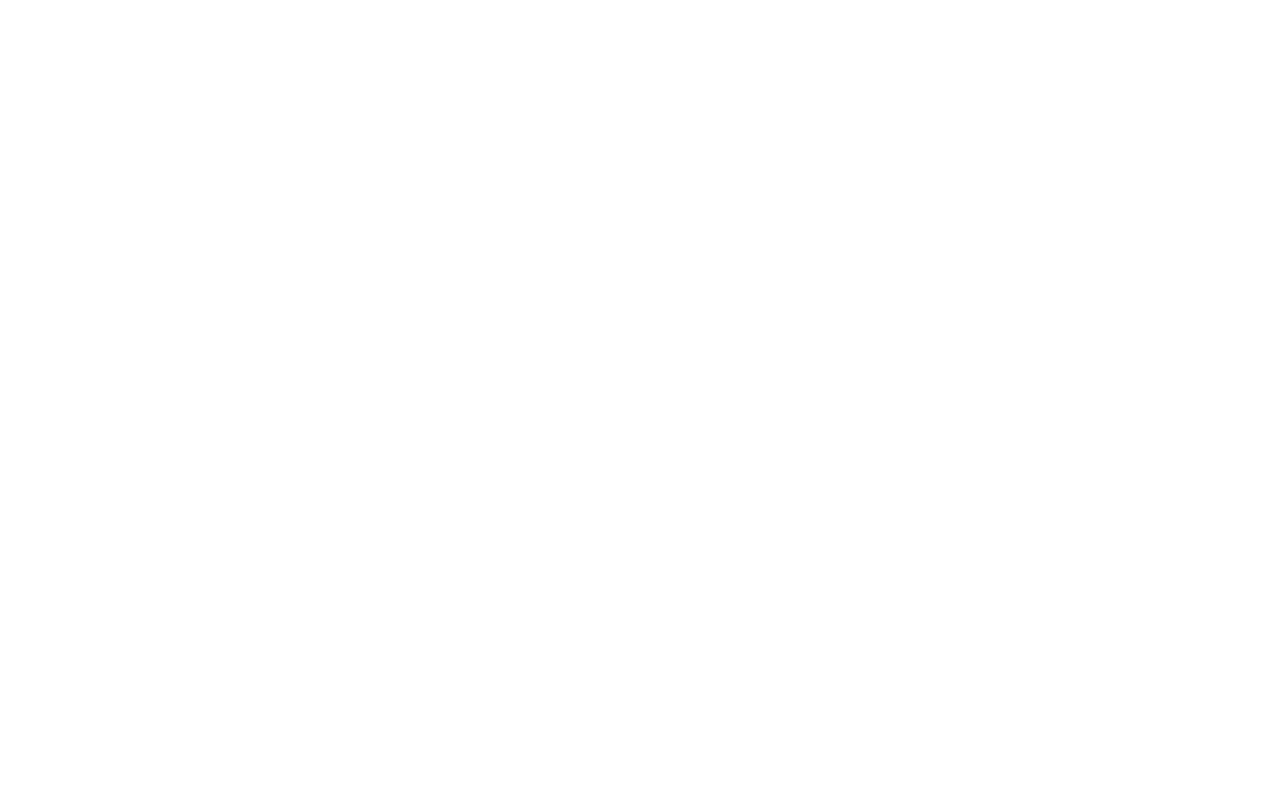
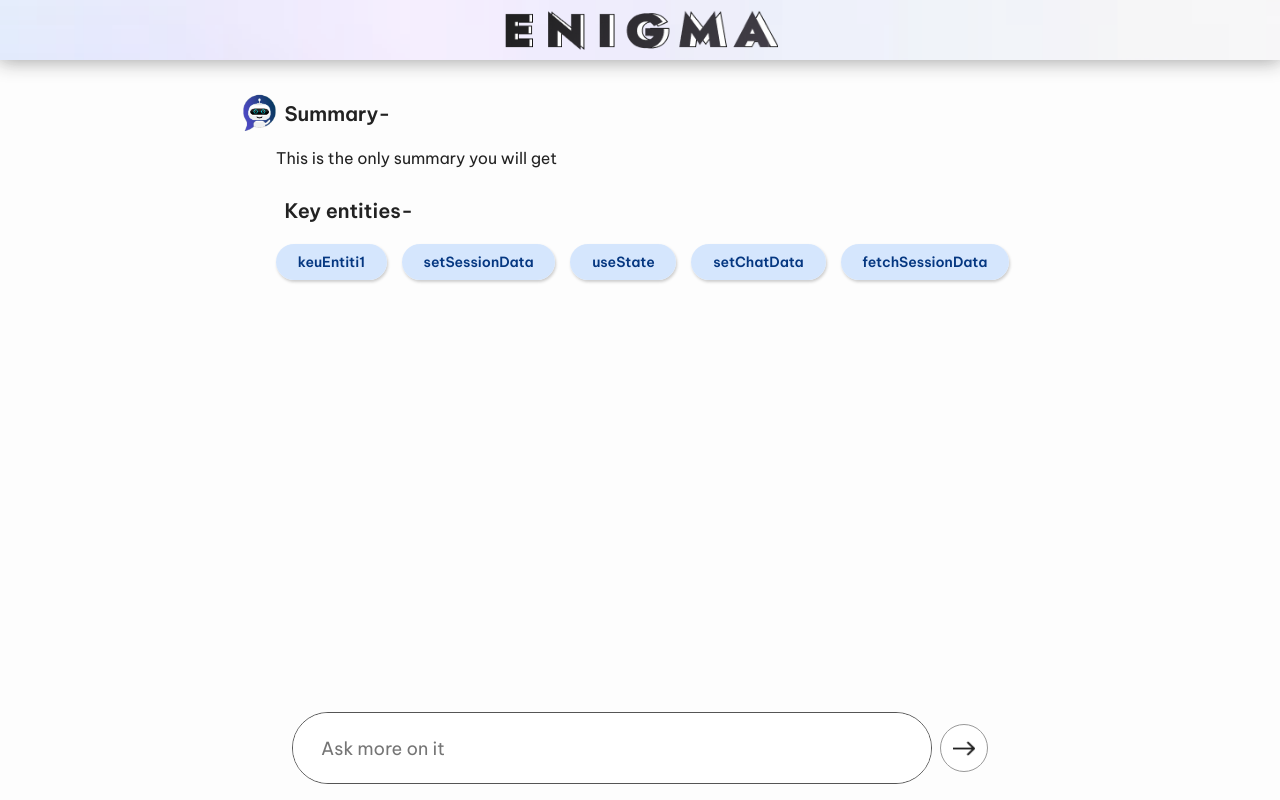
Before and after one commit to Aryankarma/EnigmaFrontEnd, a Next.js app: page /conversation in a window 1280 px wide. Before the commit this address had no page. Built offline with nearby package versions, Linux system fonts and the light colour scheme.

Commit message:
v2 setup frontend

```diff
--- /dev/null
+++ b/app/components/TagsComponent.jsx
@@ -0,0 +1,30 @@
+import styles from '../conversation/convostyles.module.scss'
+
+function TagsComponent ({keys}) {
+
+
+    const tagsComponentDivStyles = {
+        borderRadius : "0 30px 30px 30px",
+        listStyleType: "none",
+        display: "flex",
+        justifyContent: "center",
+        alignItems: 'center',
+        flexDirection: "row",
+        justifyContent: "flex-start",
+        gap: "15px",
+        flexWrap: "wrap",
+        paddingLeft: "20px",
+        cursor: "default",
+        width: "50vw"
+    }
+
+    return <div style={tagsComponentDivStyles} className={styles.tagsComponentDiv}>
+        {keys.map((input, index)=>{
+            return <div key={index} className={styles.tags}>
+                  <span htmlFor={`${"checkTag"}` + index } key ={index}>{input}</span>
+            </div>
+        })}
+     </div>
+}
+
+export default TagsComponent;
--- a/app/components/navbar.jsx
+++ b/app/components/navbar.jsx
@@ -6,8 +6,8 @@
       <Image
         className={styles.enigmaLogo}
         src="/img/enigmalogo.png"
-        width={250}
-        height={60}
+        width={275}
+        height={65}
         alt="enigmaIcon"
         />
     {/* <h1 className={styles.enigma}>ENIGMA</h1>
--- a/app/conversation/convostyles.module.scss
+++ b/app/conversation/convostyles.module.scss
@@ -1,4 +1,4 @@
-$lightBackground: #f2f2f2;
+$lightBackground: #fdfdfd;
 $darkText: #222222;
 $dialougeBackground: #f2efef;
 $chatDialougeBackground: #EDEDED;
@@ -20,12 +20,23 @@
     transition: 300ms ease-in-out;
 }
 
+@keyframes fade{
+    0%{
+        opacity: 0%;
+    }
+    100%{
+        opacity: 100%;
+    }
+}
+
 .parentContainer{
     width: 100vw;
     height: 100vh;
     color: $darkText;
-    h2{
-        font-size: 22px;
+    animation: 250ms fade ease-in-out;
+
+    h2,h1{
+        font-size: 20px;
         font-weight: 600;
         margin: .5rem 0;
         display: flex;
@@ -33,8 +44,8 @@
         transform: translate(-2.8%);
         // transform: translate(-1.35%);
     }p, li{
-        font-size: 16px;
-        letter-spacing: .5px;
+        font-size: 18px;
+        text-justify: inter-word;
         text-align: justify;
     }p{
         padding-left: 2rem;
@@ -43,6 +54,28 @@
     }
 
     overflow: hidden;
+}
+
+#main{
+    overflow: hidden;
+}
+
+#c_con{
+    &::-webkit-scrollbar {
+        width: 5px ;
+    }
+
+    &::-webkit-scrollbar-track {
+        background: #f1f1f1;
+    }
+
+    &::-webkit-scrollbar-thumb {
+        background: #888;
+    }
+
+    &::-webkit-scrollbar-thumb:hover {
+        background: #555;
+    }
 }
 
 .main{
@@ -57,12 +90,9 @@
     flex-direction: column;
     background-color: $lightBackground;
 
-    &::-webkit-scrollbar{
-        display: none;
-    }
 }
 #containers{
-    padding-bottom: 1.5rem;
+    padding-bottom: 2rem;
     width: 60vw;
     margin: auto;
     .que{
@@ -70,11 +100,13 @@
         border: 1px solid #999;
         background: #dedede30;
         border-radius: 0 15px 15px 15px;
+
     }
     .youLogo{
         height: 35px;
         width: 35px;
         margin-left: 6.5px;
+        // margin-top: 1rem;
     }
     .marginTop1rem{
         margin-top: 2.5rem;
@@ -83,7 +115,7 @@
         height: 50px;
         width: 50px;
     }.secondhead{
-        padding: 20px 50px 10px 50px;
+        padding: 20px 50px;
     }
 }
 
@@ -94,6 +126,10 @@
     border: 1px solid #999;
     border-radius: 10px;
 }
+.tagContainer{
+    height: auto;
+    width: auto;
+}
 .summary, .keypoints{
     // padding: 2rem 3rem;
     // outline: 1px solid #ccc;
@@ -102,21 +138,50 @@
     list-style-type: none;
     @include flexCenter(row);
     justify-content: flex-start;
-    gap: 20px;
+    gap: 10px;
     flex-wrap: wrap;
     padding-left: 20px;
     cursor: default;
-    li{
-        padding: .5rem 1.5rem;
+    li, label{
+        padding: .5rem 1.3rem;
         border-radius: 30px;
         background-color: #353535;
-        box-shadow: 1px 2px 3px #999;
+        box-shadow: 1px 2px 3px #ccc;
         color: white;
+        height: 30px;
+        width: 60px;
+        border: 1px solid transparent;
+        -webkit-user-select: none; /* Safari */
         &:hover{
             opacity: .95;
+            border: 1px solid black;
             @include transition;
         }
     }
+
+    input[type="checkbox"]:checked + label {
+        background-color: rgb(111, 164, 237);
+    }
+}
+
+.tempbutton{
+    padding: 20px;
+}
+
+.keypoints {
+    gap: 25px 15px;
+    li, label{
+        font-size: 14px !important;
+        color: #053781;
+        background: rgb(213 230 253);
+        font-weight: 600;
+        &:hover{
+            background: rgb(111 164 237);
+        }
+    }
+    // &:active{
+    //     background: blue;
+    // }
 }
 .inputbox{
     @include flexCenter(row);
@@ -124,26 +189,25 @@
     width: 100vw;
     z-index: 2;
     bottom: 0;
-    height: 3.5rem;
     margin: 1rem;
+    display: flex;
+    flex-direction: column;
+    background-color: transparent;
 
     form{
         @include flexCenter(row);
-        position: absolute;
-        bottom: 10px;
     }
 
     input, textarea{
-        height: 4rem;
+        height: 4.5rem;
         width: 50vw;
-        padding: .5rem 1.75rem;
+        padding: 1.5rem 1.75rem;
         border-radius: 4rem;
         border: 1px solid #999;
         resize: none;
         font-family: "Be Vietnam Pro", sans-serif;
         font-weight: 400;
         font-size: 18px;
-
 
         &::-webkit-scrollbar{
             visibility: hidden;
@@ -177,3 +241,99 @@
         }
     }
 }
+
+
+.tagsComponentDiv{
+    border-radius: 0 30px 30px 30px;
+    list-style-type: none;
+    display: flex;
+    justify-content: center;
+    align-items: center;
+    flex-direction: row;
+    justify-content: flex-start;
+    gap: 15px;
+    flex-wrap: wrap;
+    padding-left: 20px;
+    cursor: default;
+    width: 50vw;
+}
+
+.tags{
+    letter-spacing: 0;
+    transform: translate(0, 45%);
+    z-index: 2;
+
+    label{
+        padding: 0.5rem 1.3rem;
+        border-radius: 30px;
+        box-shadow: 1px 2px 3px #ccc;
+        height: 30px;
+        width: 60px;
+        border: 1px solid transparent;
+        -webkit-user-select: none;
+        font-size: 14px !important;
+        color: #fff;
+        background-color: #111;
+        font-weight: 600;
+        animation: 200ms fade ease-in-out;
+
+        &:hover{
+            opacity: 0.9;
+            background-color: #333;
+            border: 1px solid #333;
+            transition: 300ms ease-in-out;
+        }
+    }
+}
+
+.tagsComponentDiv{
+    border-radius: 0 30px 30px 30px;
+    list-style-type: none;
+    display: flex;
+    justify-content: center;
+    align-items: center;
+    flex-direction: row;
+    justify-content: flex-start;
+    gap: 15px;
+    flex-wrap: wrap;
+    padding-left: 20px;
+    cursor: default;
+    width: 50vw;
+}
+
+.tags{
+    letter-spacing: 0;
+    transform: translate(0, 45%);
+    z-index: 2;
+
+    span{
+        padding: 0.5rem 1.3rem;
+        border-radius: 30px;
+        box-shadow: 1px 2px 3px #ccc;
+        height: 30px;
+        width: 60px;
+        border: 1px solid transparent;
+        -webkit-user-select: none;
+        font-size: 14px !important;
+        color: #fff;
+        background-color: #111;
+        font-weight: 600;
+        animation: 200ms fade ease-in-out;
+
+        &:hover{
+            opacity: 0.9;
+            background-color: #333;
+            border: 1px solid #333;
+            transition: 300ms ease-in-out;
+        }
+    }
+}
+
+@keyframes fade{
+    0%{
+        opacity: 0%;
+    }
+    100%{
+        opacity: 100%;
+    }
+  }
--- /dev/null
+++ b/app/conversation/fetchData.js
@@ -0,0 +1,27 @@
+export async function fetchSessionData(sessionId) {
+    const response = { data: null, error: null }
+    try {
+      const dataraw = await fetch(
+        "http://localhost:8000/chat/s/" + sessionId,
+        {
+          method: "GET",
+        }
+      );
+
+      if (!dataraw.ok) {
+        console.log("API not working");
+        return;
+      }
+
+      /**
+       * @type {SessionFetchAPIResponse}
+       */
+      const data = await dataraw.json();
+      response.data = data;
+      // console.log(data.summary)
+    } catch (error) {
+      console.log("Got error:", error);
+      response.error = error;
+    }
+    return response;
+  }
--- a/app/conversation/page.jsx
+++ b/app/conversation/page.jsx
@@ -1,113 +1,62 @@
 "use client";
+import styles from "./convostyles.module.scss";
+import Navbar from "../components/Navbar";
+import { useState, useRef, useEffect } from "react";
+import Image from "next/image";
+import React from "react";
+import { fetchSessionData } from "./fetchData";
+import TagsComponent from '../components/TagsComponent'
 
-import styles from "./convostyles.module.scss";
-import Navbar from "../components/navbar";
-import { useEffect, useState, useRef } from "react";
-import Image from "next/image";
-import { useRouter } from "next/navigation";
-import React from "react";
+const sessionData ={
+    key_entities: ["keuEntiti1", "setSessionData","useState","setChatData","fetchSessionData"] ,
+    summary: "This is the only summary you will get"
 
-const chatData = [];
-
-function Convo() {
-  // if (typeof window === 'undefined'){
-  //     return <div></div>
-  // }
-
-  const sessionSummaryData = window.sessionStorage.getItem("summary_response");
-  const router = useRouter();
-
-  if (!sessionSummaryData) {
-    router.push("/");
-    return null;
 }
 
-  const summaryData = JSON.parse(sessionSummaryData);
+function Convo({ params }) {
+//   const session_id = params.id;
+//   const [sessionData, setSessionData] = useState(null);
 
-  // console.log("summaryData", summaryData.summary[0].summary_text);
+//   const [inputQuery, setInputQuery] = useState("");
+  const [chatData, setChatData] = useState([]);
+  const [keys, setkeys] = useState([])
 
-  const [inputQuery, setInputQuery] = useState("");
-  const [chatData, setChatData] = useState([]);
-  const [text, setText] = useState('');
+//   useEffect(() => {
+//     fetchSessionData(session_id).then(({ data, error }) => {
+//       if (error) {
+//         setSessionData(null);
+//       } else setSessionData(data);
+//     });
+//   }, []);
 
-  const chatContainerRef = useRef(null);
+  // useEffect(() => {
+  //   // if (sessionData) setChatData(sessionData.messages);
+  // }, [sessionData]);
 
-  // var initialScrollHeight = 0;
+//   useEffect(()=>{
+//     scrollToBottom();
+//   },[chatData])
 
-  // useEffect(()=>{
-  //     initialScrollHeight = document.querySelector("#\\#main").offsetHeight;
-  // },[])
-
-  // const scrollToBottom = (initialScrollHeight) => {
-  //     var currentScrollHeight = document.querySelector("#\\#main").scrollHeight;
-  //     console.log("initialScrollHeight", initialScrollHeight)
-  //     console.log("currentScrollHeight", currentScrollHeight)
-  //     console.log("scrollTo", currentScrollHeight - initialScrollHeight)
-
-  //     let scrollHeight = currentScrollHeight - initialScrollHeight;
-
-  //     document.querySelector("#\\#main").scrollTop = scrollHeight;
-  // }
-
-  function increaseRow (){
-    console.log(document.querySelector("#query").style)
-  }
-
-  function TextWidthChecker(text) {
-    const span = document.createElement('span');
-    span.style.visibility = 'hidden';
-    span.style.whiteSpace = 'pre';
-    span.style.position = 'absolute';
-    span.style.top = '-9999px';
-    document.body.appendChild(span);
-
-    span.textContent = text;
-    const width = span.offsetWidth;
-    const maxWidth = document.querySelector("#query").offsetWidth;
-
-    if(width > (maxWidth - 50))
-      increaseRow()
-
-    console.log('Width of the text:', width);
-
-    document.body.removeChild(span);
-  }
-
-  function handleInputChange(e) {
-    setText(e.target.value);
-
-    TextWidthChecker(e.target.value);
-
-    setInputQuery(e.target.value);
-  }
   async function handleSubmit() {
     if (inputQuery.trim() === "") return;
 
     const dataTemplate = {
-      id: chatData.length + 1,
-      question: inputQuery,
-      answer: "",
+      role: "user",
+      content: inputQuery,
     };
 
     setChatData((prevChatData) => [...prevChatData, dataTemplate]);
     document.querySelector("#query").value = "";
 
-    scrollToBottom();
-
-    // document.querySelector("#\\#main").scrollTop = 500;
-
-    apifetch(inputQuery);
+    // apifetch(inputQuery);
   }
 
-  const mainElement = document.querySelector("#\\#main");
+  // const mainElement = document.querySelector("#\\#main");
 
   function scrollToBottom() {
-    // console.log("offsetHeight ", mainElement.offsetHeight)
-    // console.log("scrollHeight ", mainElement.scrollHeight)
-
-    mainElement.scrollTop = mainElement.scrollHeight;
-    const el = document.querySelector("#c_con")
-    el.scrollBy(0, el.scrollHeight)
+    // mainElement.scrollTop = mainElement.scrollHeight;
+    const el = document.querySelector("#c_con");
+    el ? el.scroll(0, el.scrollHeight) : null
   }
 
   const handleKeyPressOnInput = (e) => {
@@ -117,10 +66,30 @@
     }
   };
 
+  const updateCheckBoxes=(e)=>{
+    const keycurrent = e.target.innerHTML
+    console.log("Thds is from parent function")
+    setkeys(prevKeys => {
+      if(keys){
+        if(keys.includes(keycurrent)){
+          return keys.filter(item => item !== keycurrent);
+        }else{
+          return [...prevKeys, keycurrent]
+        }
+      }
+    })
+  }
+
+//   useEffect(() => {
+//     console.log(keys);
+//   }, [keys]);
+
+
+
   async function apifetch(query) {
     try {
       const dataraw = await fetch(
-        "http://localhost:8000/chat/" + summaryData.session_id,
+        "http://localhost:8000/chat/" + sessionData._session_id,
         {
           method: "POST",
           headers: {
@@ -138,29 +107,39 @@
       }
 
       const data = await dataraw.json();
-      console.log(data);
+      // console.log(data);
 
       setChatData((prevChatData) => {
-        const updatedChatData = [...prevChatData];
-        updatedChatData[updatedChatData.length - 1].answer = data;
-        console.log(chatData);
+        const updatedChatData = [...prevChatData, { role: "assistant", content: data}]
+        // console.log(chatData);
         return updatedChatData;
       });
 
-      scrollToBottom();
-      console.log(document.querySelector("#main").scrollHeight);
+      // console.log(document.querySelector("#\\#main").scrollHeight);
     } catch (error) {
       console.log("Got error:", error);
     }
   }
+
+//   if (!sessionData) {
+//     return <div>Loading...</div>;
+//   }
 
 
 return (
     <div className={styles.parentContainer}>
       <Navbar />
 
-      <div id="main" className={styles.main}>
-        <div id="c_con" style={{ overflow: "scroll", width: "100vw", height: "calc(100vh - 4.5rem)", scrollBehavior: "smooth" }}>
+      <div style={{overflow:"hidden"}} id="#main" className={styles.main}>
+        <div
+          id="c_con"
+          style={{
+            overflowY: "scroll",
+            width: "100vw",
+            height: "calc(100vh - 4.5rem)",
+            scrollBehavior: "smooth",
+          }}
+        >
           <div id={styles.containers}>
             <h2>
               <img
@@ -170,17 +149,21 @@
               />
               Summary-
             </h2>
-            <p className={styles.summary}>{summaryData.summary[0].summary_text}</p>
-            <h2 className={styles.secondhead}>Key Entities-</h2>
+              <div style={{whiteSpace: "break-spaces", lineHeight: "1.5rem"}} className={styles.summary}>{sessionData.summary}</div>
+            <h2 className={styles.secondhead}>Key entities-</h2>
             <ul className={styles.keypoints}>
-              {summaryData.key_entities.map((input, index) => {
-                return <li key={index}>{input}</li>;
+              {sessionData.key_entities.map((input, index) => {
+                return <div key={index} className={styles.tagContainer}>
+                  <input style={{display:"none"}} className={styles.checkTag} id={`${"checkTag"}` + index } type="checkbox"/>
+                  <label onClick={(e)=>updateCheckBoxes(e)} htmlFor={`${"checkTag"}` + index } key ={index}>{input}</label>
+                </div>
               })}
             </ul>
           </div>
           {chatData.map((input, index) => {
             return (
               <React.Fragment key={index}>
+                {input.role === "user" ? (
                   <div id={styles.containers}>
                     <h2 className={styles.marginTop1rem}>
                       <img
@@ -191,9 +174,10 @@
                       You
                     </h2>
                     <p key={input.id} className={styles.que}>
-                    {input.question}
+                      {input.content}
                     </p>
                   </div>
+                ) : (
                   <div id={styles.containers}>
                     <h2>
                       <img
@@ -204,20 +188,23 @@
                       Enigma
                     </h2>
                     <p key={input.id} className={styles.ans}>
-                    {input.answer}
+                      {input.content}
                     </p>
                   </div>
+                )}
               </React.Fragment>
             );
           })}
         </div>
 
-        <div>
+        <div style={{backgroundColor:"transparent"}}>
           <div className={styles.inputbox}>
+
+            <TagsComponent keys={keys}/>
+
             <form action="" method="post">
-
               <textarea
-                onChange={(e) => handleInputChange(e)}
+                onChange={(e) => setInputQuery(e.target.value)}
                 onKeyDown={(e) => handleKeyPressOnInput(e)}
                 type="text"
                 name="query"
@@ -237,7 +224,6 @@
                   alt="input arrow"
                 />
               </div>
-
             </form>
           </div>
         </div>
@@ -245,5 +231,4 @@
     </div>
   );
 }
-
 export default Convo;
--- a/app/layout.js
+++ b/app/layout.js
@@ -1,6 +1,6 @@
 import './globals.css'
 import { Inter } from 'next/font/google'
-import Head from 'next/head';
+// import Head from 'next/head';
 
 const inter = Inter({ subsets: ['latin'] })
 
--- a/app/page.jsx
+++ b/app/page.jsx
@@ -1,9 +1,10 @@
 import styles from "./page.module.scss";
 import DragDropAnalysis from "./components/Drag&Drop";
 // import Card, { DraggableCardWrapper } from './components/Drag&Drop'
-import Navbar from "./components/navbar";
+import Navbar from "./components/Navbar";
 
 export default function Home() {
+
   return (
     <div className={styles.parentContainer}>
 
--- a/app/page.module.scss
+++ b/app/page.module.scss
@@ -1,4 +1,4 @@
-$lightBackground: #f2f2f2;
+$lightBackground: #fdfdfd;
 $darkText: #222222;
 $dialougeBackground: #f2efef;
 $chatDialougeBackground: #EDEDED;
@@ -22,6 +22,36 @@
   transition: 300ms ease-in-out;
 }
 
+@keyframes fade{
+  0%{
+      opacity: 0%;
+  }
+  100%{
+      opacity: 100%;
+  }
+}
+
+
+.loadingContainer {
+  width: 10px;
+  height: 10px;
+  border: 10px solid #fff;
+  border-top-color: #999;
+  margin-left: 10px;
+  border-radius: 50%;
+  animation: spin 1s linear infinite;
+}
+
+@keyframes spin{
+  0% {
+    transform: rotate(0deg);
+  }
+  100% {
+    transform: rotate(360deg);
+  }
+}
+
+
 // size variables
 $navHeight: 3.75rem;
 
@@ -30,6 +60,7 @@
   height: 100vh;
   background-color: $lightBackground;
   color: $darkText;
+  animation: 250ms fade ease-in-out;
 }
 
 .nav{
@@ -46,6 +77,9 @@
   text-align: center;
   background-color: white;
   opacity: .956;
+  background: url('../public/img/EnigmaBackground.png');
+  background-size: cover;
+
 }
 
 .enigma{
@@ -60,7 +94,7 @@
 
   // position: absolute;
 
-  font-size: 50px;
+  font-size: 40px;
   font-weight: 800;
   background-image: url('../public/img/enigmaBackgrounddark.png');
   /* opacity: 0.9; */
@@ -104,7 +138,7 @@
 }
 
 .dragdropContainer{
-  height: 60vh;
+  height: 52vh;
   @include flexCenter(column);
   justify-content: space-between;
 }
@@ -122,8 +156,12 @@
   bottom: 0;
 
   h1{
-    font-size: 22px;
+    font-size: 24px;
     font-weight: 500;
+  }
+
+  .analysisbutton2{
+    display: flex;
   }
 
   #analysisbutton{
@@ -135,7 +173,8 @@
     font-weight: 500;
     color: $lightBackground;
     letter-spacing: .5px;
-    scale: .85;
+    transform: scale(0.9);
+
       &:hover{
         opacity: .80;
         @include transition;
@@ -153,9 +192,10 @@
     justify-content: space-evenly;
     // gap: 1.75rem;
     background-color: $dialougeBackground;
-    box-shadow: 0 0 35px 7px rgba(0,0,0,20%);
-    scale: .85;
-
+    box-shadow: 0 0 35px 7px rgba(0,0,0,15%);
+    transform: scale(0.9);
+    padding: 2rem;
+    word-break: break-all;
     .dragAndDrop{
       @include flexCenter(row);
       gap: 15px;
@@ -173,6 +213,8 @@
       font-weight: 600;
       color: $darkText;
       letter-spacing: .5px;
+      transform: scale(0.9);
+
       &:hover{
         opacity: .8;
         @include transition();
@@ -287,33 +329,6 @@
   }
 }
 
-/* Large smartphones and small tablets */
-@media only screen and (min-width : 768px) and (max-width : 1024px){
-  .main{
-
-  }
-}
-
-// /* Medium tablets (iPad 2, Galaxy Tab 10.1, etc.) */
-// @media only screen and (min-width : 1024px){
-//   .main{
-//     background: #333;
-//   }
-// }
-
-// /* Large tablets and small laptops (MacBook Air 11", etc.) */
-// @media only screen and (min-width : 1200px){
-//   .main{
-//     background: #444;
-//   }
-// }
-
-
-
-
-// unnessasary
-
-
 .container {
   display: flex;
   flex-direction: column;
@@ -337,7 +352,6 @@
 .active {
   background-color: #5f5959;
 }
-
 
 .list-item {
   display: flex;
```
Also changed, not shown: app/components/Drag&Drop.jsx (+41 -9 lines), public/img/EnigmaBackground.png, public/img/navbarBackground.png (deleted). Lines whose indentation alone changed are shown as unchanged.
